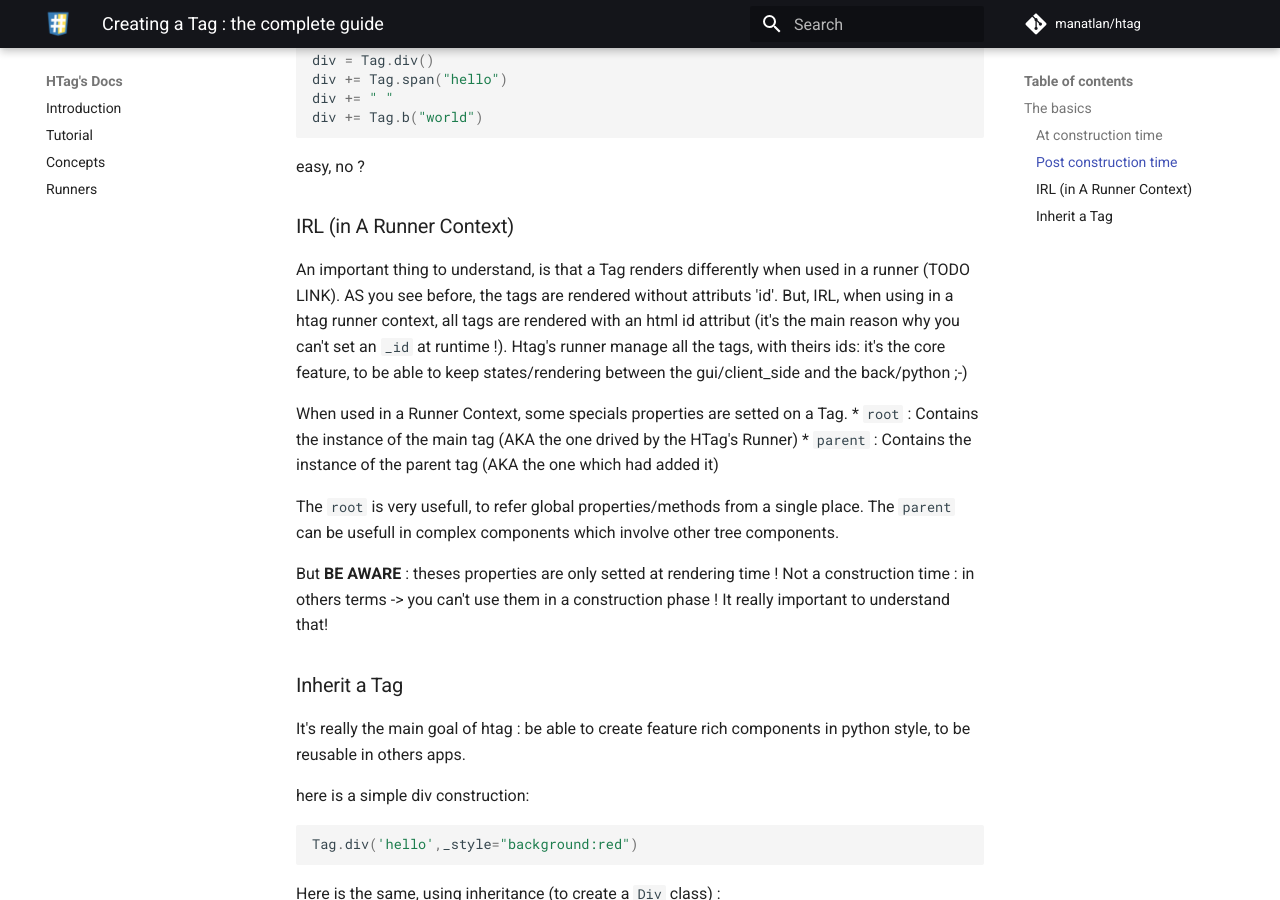
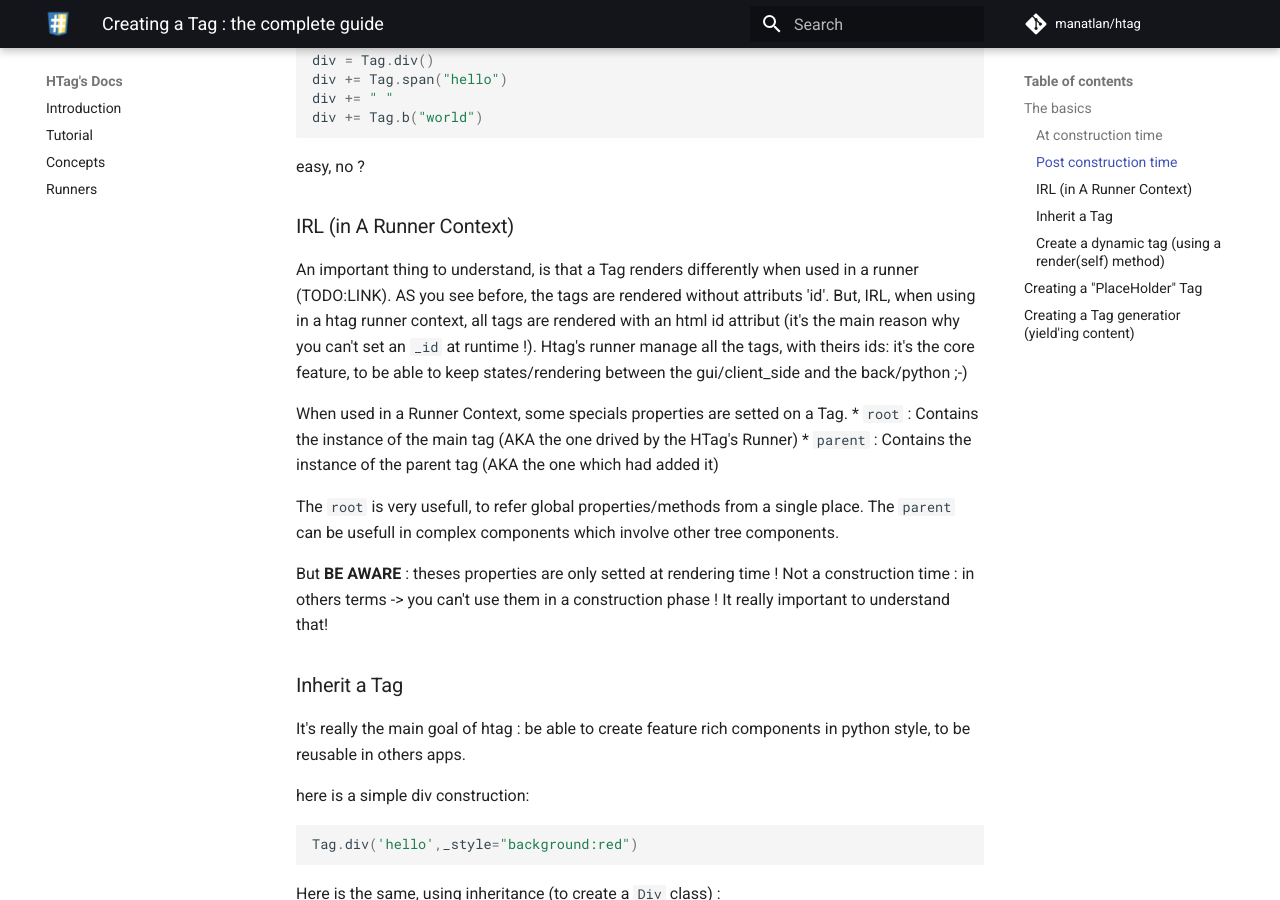
Before and after one commit to manatlan/htag, an MkDocs documentation site: the page built from docs/creating_a_tag.md, in a window 1280 px wide and 900 px high, scrolled down 2186 px. Built offline with MkDocs 1.6.1 and Material for MkDocs 9.7.7, drawn with Linux system fonts in a browser that asks for light colours; comment, search, counter and statistics services are not loaded; some of the changed text lies outside the part shown.

Commit message:
Update creating_a_tag.md

````diff
--- a/docs/creating_a_tag.md
+++ b/docs/creating_a_tag.md
@@ -102,7 +102,7 @@
 
 ### IRL (in A Runner Context)
 
-An important thing to understand, is that a Tag renders differently when used in a runner (TODO LINK).
+An important thing to understand, is that a Tag renders differently when used in a runner (TODO:LINK).
 AS you see before, the tags are rendered without attributs 'id'. But, IRL, when using in a htag runner context, all tags are rendered with an html id attribut (it's the main reason why you can't set an `_id` at runtime !). Htag's runner manage all the tags, with theirs ids: it's the core feature, to be able to keep states/rendering between the gui/client_side and the back/python ;-)
 
 When used in a Runner Context, some specials properties are setted on a Tag.
@@ -190,4 +190,24 @@
         self += div
 ```
 
+### Create a dynamic tag (using a `render(self)` method)
+
+TODO: say more ;-)
+
+See [example](https://htag.glitch.me/Test?app=c30)
+
+## Creating a "PlaceHolder" Tag
+
+A "placeholder" : is a Tag "without outerHTML" : It has no html representation
+
+TODO: say more ;-)
+
+## Creating a Tag generatior (yield'ing content)
+
+Sometimes, it can be usefull to render on-demand. Imagine that you want to populate a enormous list, it will be impossible (or very long). **HTag** provide a way to do that, to avoid to draw all the html in one interaction. It can render by fragment, using the `yield` statement.
+
+TODO: say more ;-)
+
+See [example](https://htag.glitch.me/Test?app=c90)
+
 ... TODO ...
````
